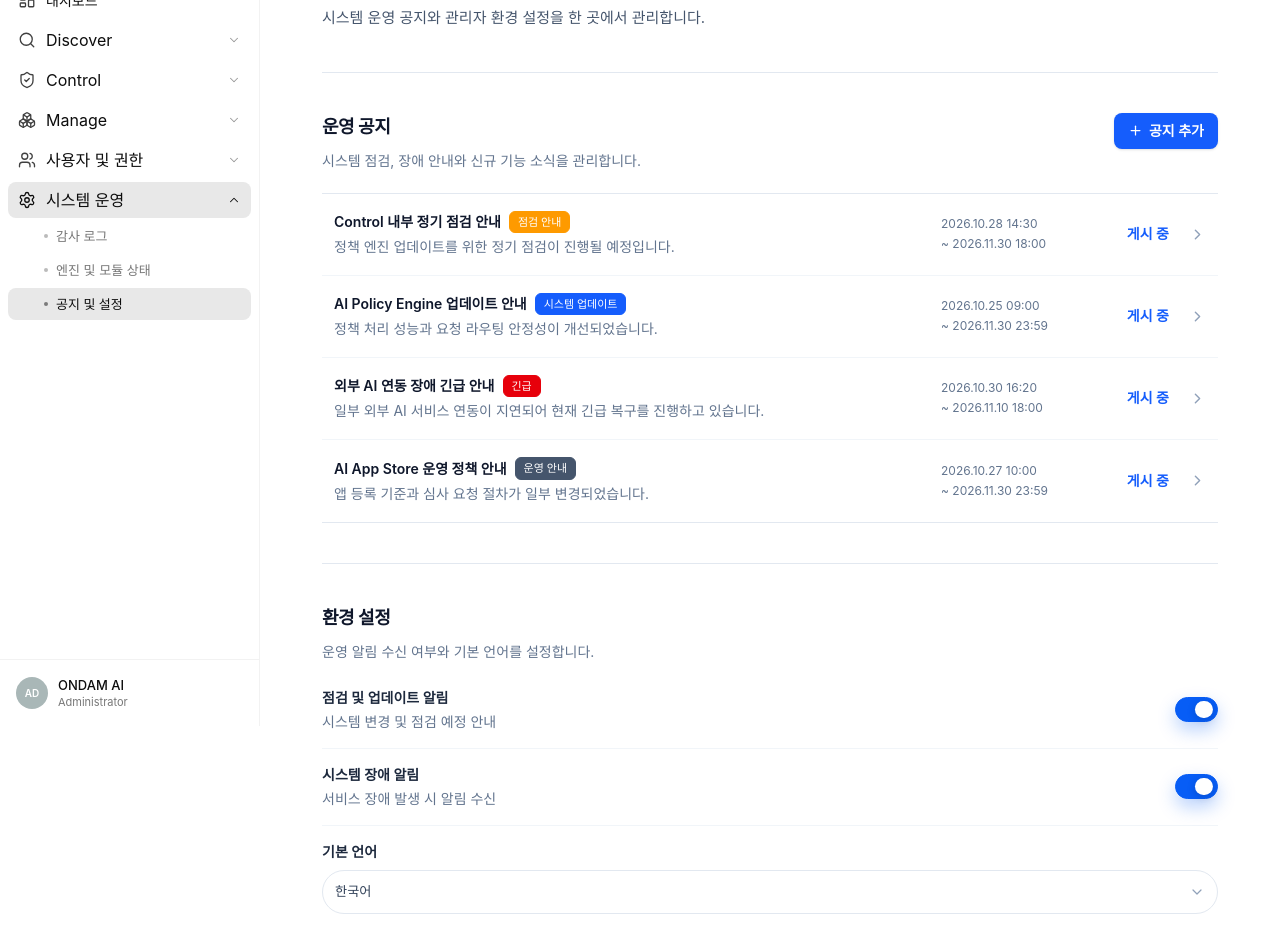
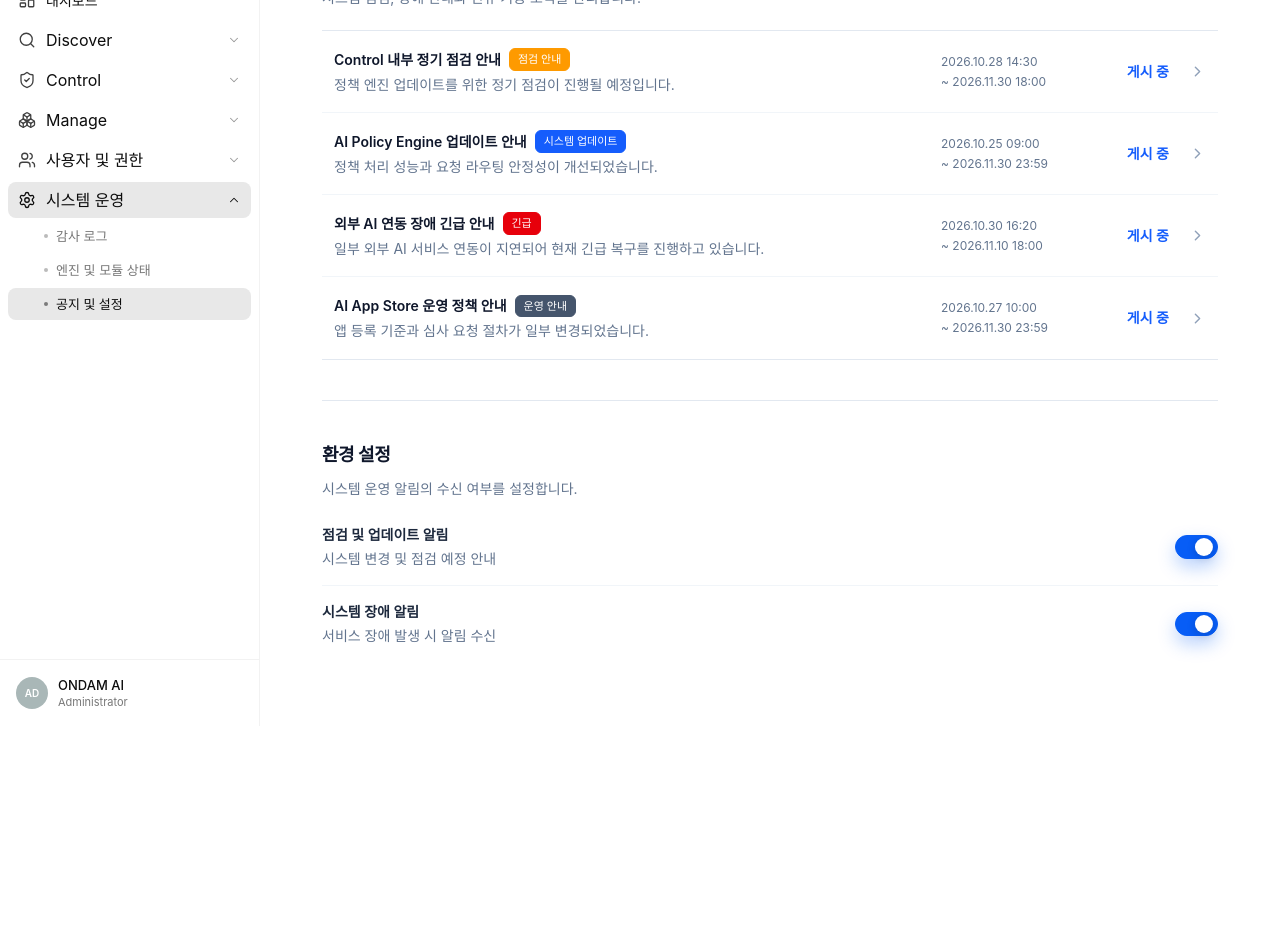
Before and after one commit to office-c2lab/Onadm_AI_Front, a React (Vite) app: page /admin/system/operations in a window 1280 px wide. Shown: the part 74-1026 px from the top of the page. After the commit the page ends 864 px from the top, so only its background shows below. Built offline with nearby package versions, Linux system fonts and the light colour scheme.

Commit message:
feat : 페이지 제목 및 설명 제거

```diff
--- a/src/pages/admin/control/internal/classification/ClassificationPage.jsx
+++ b/src/pages/admin/control/internal/classification/ClassificationPage.jsx
@@ -373,19 +373,10 @@ export default function ClassificationPage() {
     <div className="garim-external-root min-h-full bg-white text-[#111827]">
       <PageLayout gapClassName="gap-0" topPaddingClassName="pt-6">
         <div className="mx-auto w-full max-w-4xl pb-10 text-slate-900">
-          <header className="pb-8 sm:pb-10">
-            <h1 className="text-2xl font-bold leading-tight tracking-tight text-slate-950 sm:text-3xl">
-              CSO 분류 및 정책
-            </h1>
-            <p className="mt-4 max-w-3xl text-[15px] leading-7 text-slate-600">
-              프롬프트와 문서를 C/S/O 등급으로 분류하고, AI 전송 목적지에 따른 공통 처리 기준을
-              관리합니다.
-            </p>
-          </header>
-
           <AdminDetailSection
             title="정보 등급 체계"
             description="조직의 AI 사용에 적용할 C/S/O 등급과 대표 정보 유형을 정의합니다."
+            className="!border-t-0 !pt-0 sm:!pt-0"
           >
             <ClassificationTable />
           </AdminDetailSection>
--- a/src/pages/admin/system/environment/EnvironmentPage.jsx
+++ b/src/pages/admin/system/environment/EnvironmentPage.jsx
@@ -1,6 +1,5 @@
 import { useState } from 'react';
 
-import CustomDropdown from '../../../../components/dropdown/CustomDropdown.jsx';
 import { AdminDetailSection } from '../../../../layouts/admin/AdminDetailLayout.jsx';
 import AppToggle from '../../control/external/components/AppToggle.jsx';
 import PageLayout from '../../control/components/PageLayout.jsx';
@@ -9,7 +8,6 @@ import '../../control/external/garim.css';
 export default function EnvironmentPage() {
   const [maintenanceAlerts, setMaintenanceAlerts] = useState(true);
   const [incidentAlerts, setIncidentAlerts] = useState(true);
-  const [language, setLanguage] = useState('한국어');
 
   return (
     <div className="garim-external-root min-h-full bg-white text-[#111827]">
@@ -17,7 +15,7 @@ export default function EnvironmentPage() {
         <div className="mx-auto w-full max-w-4xl pb-10 text-slate-900">
           <AdminDetailSection
             title="환경 설정"
-            description="운영 알림 수신 여부와 기본 언어를 설정합니다."
+            description="시스템 운영 알림의 수신 여부를 설정합니다."
           >
             <div className="divide-y divide-slate-100">
               <section className="flex items-center justify-between gap-5 py-4 first:pt-1">
@@ -43,17 +41,6 @@ export default function EnvironmentPage() {
                   ariaLabel="시스템 장애 알림"
                 />
               </section>
-
-              <label className="block py-4">
-                <span className="mb-2 block text-sm font-semibold text-slate-800">기본 언어</span>
-                <CustomDropdown
-                  value={language}
-                  onChange={setLanguage}
-                  options={['한국어', 'English', '日本語']}
-                  ariaLabel="기본 언어"
-                  className="w-full [&>button]:h-11 [&>button]:rounded-full"
-                />
-              </label>
             </div>
           </AdminDetailSection>
         </div>
--- a/src/pages/admin/system/operations/OperationsPage.jsx
+++ b/src/pages/admin/system/operations/OperationsPage.jsx
@@ -94,7 +94,6 @@ function OperationNoticesPanel({ notices, onOpen }) {
 function EnvironmentSettingsPanel() {
   const [maintenanceAlerts, setMaintenanceAlerts] = useState(true);
   const [incidentAlerts, setIncidentAlerts] = useState(true);
-  const [language, setLanguage] = useState('한국어');
 
   return (
     <div className="divide-y divide-slate-100">
@@ -121,17 +120,6 @@ function EnvironmentSettingsPanel() {
           ariaLabel="시스템 장애 알림"
         />
       </section>
-
-      <label className="block py-4">
-        <span className="mb-2 block text-sm font-semibold text-slate-800">기본 언어</span>
-        <CustomDropdown
-          value={language}
-          onChange={setLanguage}
-          options={['한국어', 'English', '日本語']}
-          ariaLabel="기본 언어"
-          className="w-full [&>button]:h-11 [&>button]:rounded-full"
-        />
-      </label>
     </div>
   );
 }
@@ -302,18 +290,10 @@ export default function OperationsPage() {
     <div className="garim-external-root min-h-full bg-white text-[#111827]">
       <PageLayout gapClassName="gap-0" topPaddingClassName="pt-6">
         <div className="mx-auto w-full max-w-4xl pb-10 text-slate-900">
-          <header className="pb-8 sm:pb-10">
-            <h1 className="text-2xl font-bold leading-tight tracking-tight text-slate-950 sm:text-3xl">
-              공지 및 설정
-            </h1>
-            <p className="mt-4 max-w-3xl text-[15px] leading-7 text-slate-600">
-              시스템 운영 공지와 관리자 환경 설정을 한 곳에서 관리합니다.
-            </p>
-          </header>
-
           <AdminDetailSection
             title="운영 공지"
             description="시스템 점검, 장애 안내와 신규 기능 소식을 관리합니다."
+            className="!border-t-0 !pt-0 sm:!pt-0"
             action={
               <AiStoreActionButton size="small" icon={Plus} onClick={openCreateNotice}>
                 공지 추가
@@ -325,7 +305,7 @@ export default function OperationsPage() {
 
           <AdminDetailSection
             title="환경 설정"
-            description="운영 알림 수신 여부와 기본 언어를 설정합니다."
+            description="시스템 운영 알림의 수신 여부를 설정합니다."
           >
             <EnvironmentSettingsPanel />
           </AdminDetailSection>
--- a/src/pages/admin/system/settings/SettingsPage.jsx
+++ b/src/pages/admin/system/settings/SettingsPage.jsx
@@ -359,18 +359,10 @@ export default function SettingsPage() {
     <div className="garim-external-root min-h-full bg-white text-[#111827]">
       <PageLayout gapClassName="gap-0" topPaddingClassName="pt-6">
         <div className="mx-auto w-full max-w-4xl pb-10 text-slate-900">
-          <header className="pb-8 sm:pb-10">
-            <h1 className="text-2xl font-bold leading-tight tracking-tight text-slate-950 sm:text-3xl">
-              엔진 및 모듈 상태
-            </h1>
-            <p className="mt-4 max-w-3xl text-[15px] leading-7 text-slate-600">
-              관리자 플랫폼을 구성하는 엔진의 운영 상태와 버전, 배포 정보를 확인합니다.
-            </p>
-          </header>
-
           <AdminDetailSection
             title="시스템 상태"
             description="Discover, CSO Policy Engine, Control 내부·외부, Manage 엔진의 현재 상태와 버전을 확인합니다."
+            className="!border-t-0 !pt-0 sm:!pt-0"
           >
             <SystemStatusPanel />
           </AdminDetailSection>
```
